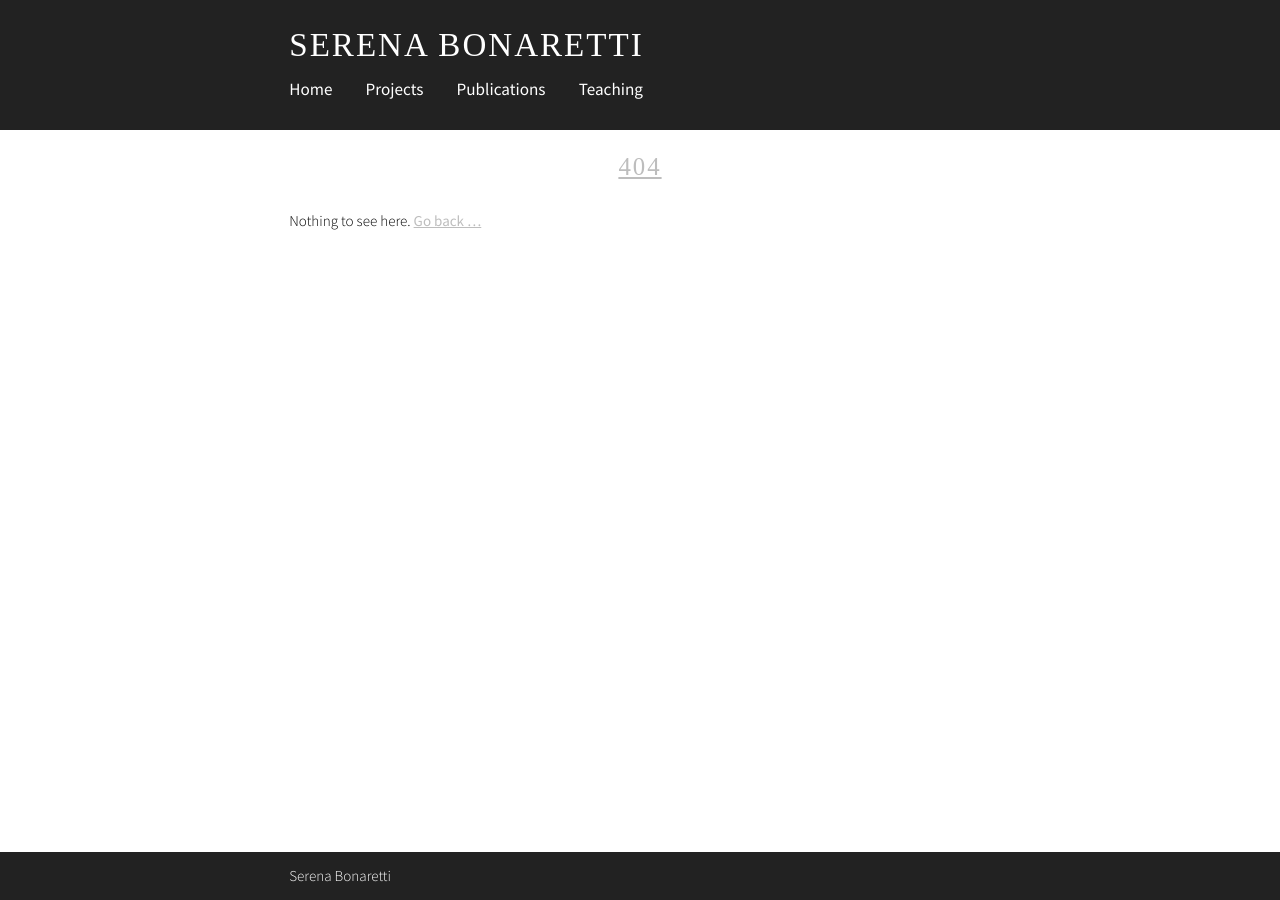
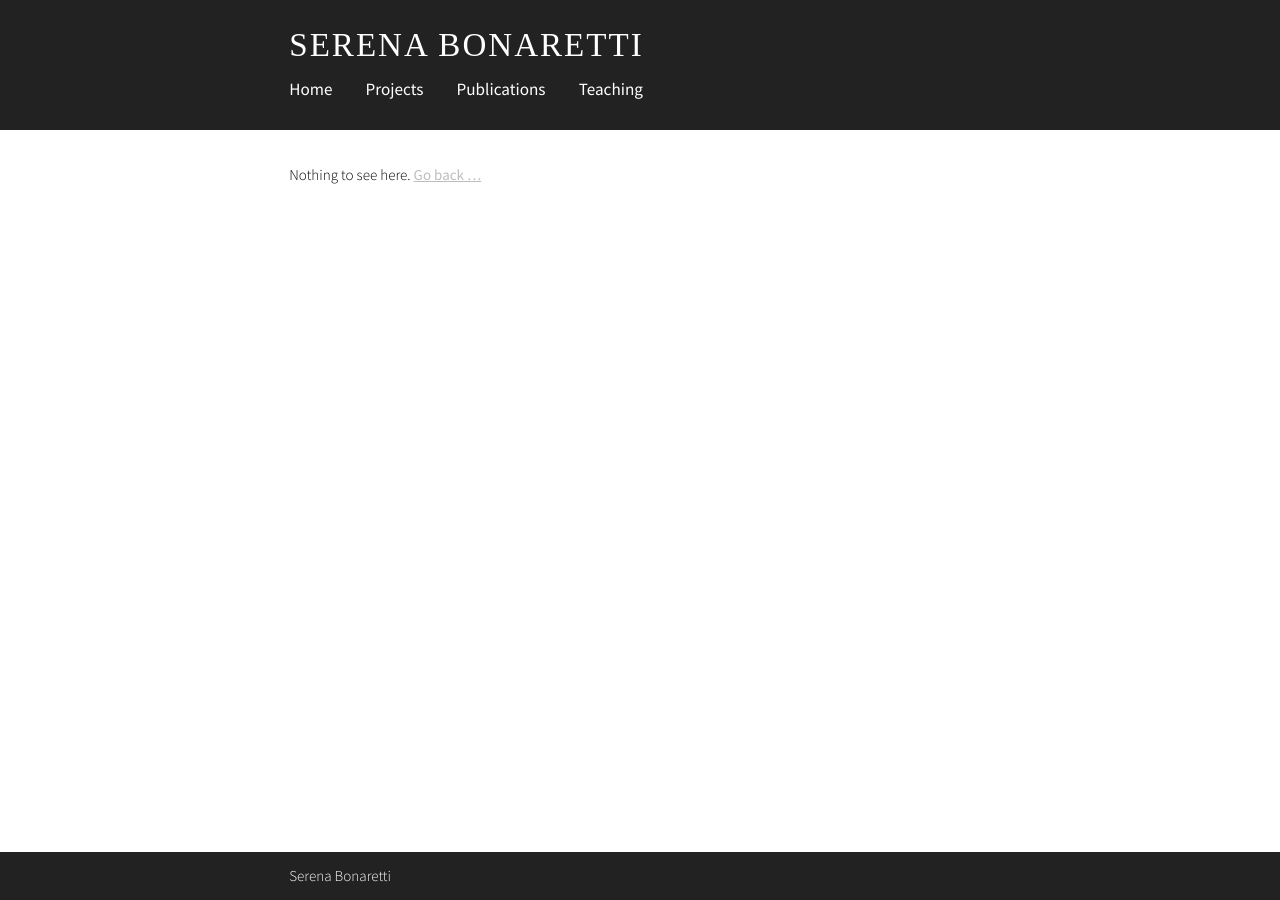
Before and after one commit to sbonaretti/sbonaretti.github.io, a Jekyll site: the page built from 404.md, in a window 1280 px wide. Built offline with Jekyll 4.4.1, drawn with Linux system fonts in a browser that asks for light colours; some web fonts are replaced.

```diff
--- a/_layouts/default.html
+++ b/_layouts/default.html
@@ -4,7 +4,7 @@ layout: blank
 <main>
   <article class="{% if site.style.articles == 'stripe' %}light{% else %}{{ site.style.articles }}{% endif %}">
     <header>
-      <h2><a href="{{ page.url | prepend: site.baseurl }}">{{ page.title }}</a></h2>
+      <!-- <h2><a href="{{ page.url | prepend: site.baseurl }}">{{ page.title }}</a></h2> -->
       <span>{% if page.author %}{{ page.author }} • {% endif %}{% if page.date %}<time datetime="{{ page.date | date_to_xmlschema }}">{{ page.date | date: "%b %-d, %Y" }}</time>{% endif %}{% if page.categories and page.categories != empty %} • {{ page.categories | array_to_sentence_string }}{% endif %}</span>
     </header>
     <div>
```
